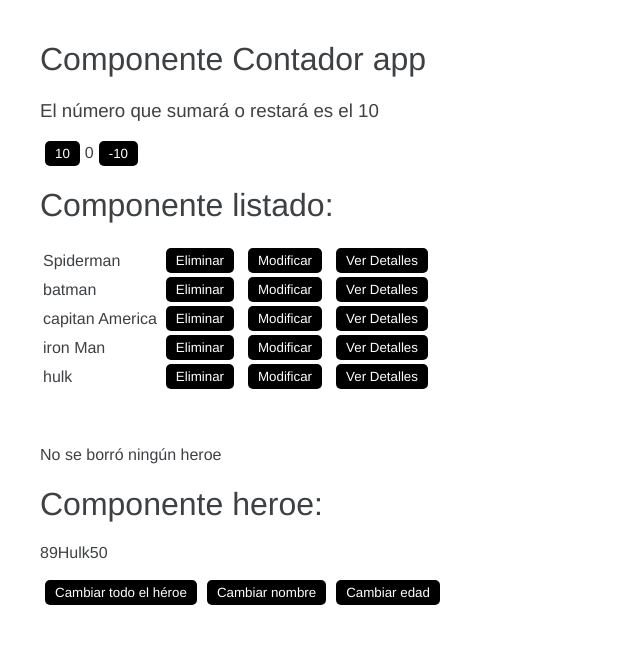
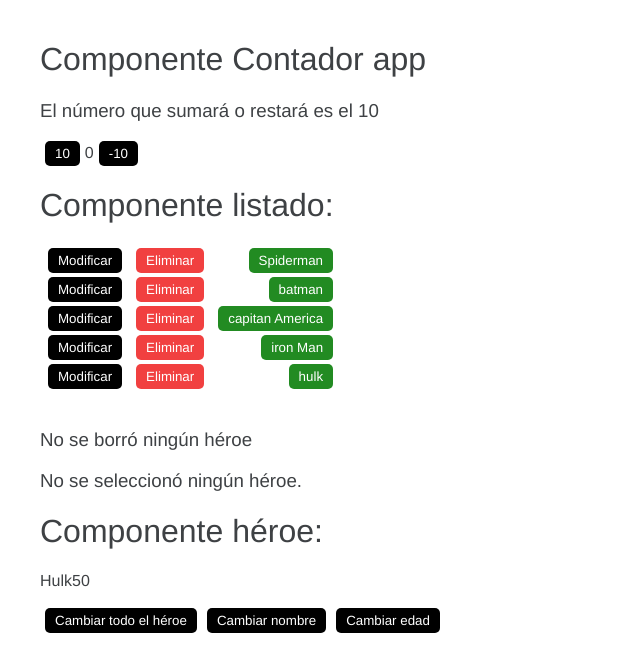
Before and after one commit to fvameric/DAW2_Angular_Heroes, an Angular app: page / in a window 1280 px wide. Shown: the top 672 px of the page, without its empty margins (0-640 px from the left). Built offline with nearby package versions, Linux system fonts and the light colour scheme.

Commit message:
Cambios visuales y comentarios
Retoques visuales, funcionalidad y añadidos comentarios en listado.component.ts.

```diff
--- a/src/app/heroes/Heroe.ts
+++ b/src/app/heroes/Heroe.ts
@@ -1,5 +1,4 @@
 export interface Heroe {
-    id: number,
     nombre: string,
     edad: number;
 }
--- a/src/app/heroes/Heroe/heroes.component.html
+++ b/src/app/heroes/Heroe/heroes.component.html
@@ -1,5 +1,5 @@
-<h1>Componente heroe:</h1>
-{{id}}{{name}}{{years}}
+<h1>Componente héroe:</h1>
+{{name}}{{years}}
 <br><br>
 <button (click)="cambiarHeroe()">Cambiar todo el héroe</button>
 <button (click)="cambiarNombre()">Cambiar nombre</button>
--- a/src/app/heroes/Heroe/heroes.component.ts
+++ b/src/app/heroes/Heroe/heroes.component.ts
@@ -11,11 +11,11 @@ import { Heroe } from 'src/app/heroes/Heroe';
 export class HeroesComponent implements OnInit {
 
   heroes: Heroe[] = [
-    { id: 10, nombre: 'Spiderman', edad: 20 },
-    { id: 40, nombre: 'batman', edad: 45 },
-    { id: 21, nombre: 'capitan America', edad: 140 },
-    { id: 3, nombre: 'iron Man', edad: 56 },
-    { id: 89, nombre: 'hulk', edad: 50 }
+    { nombre: 'Spiderman', edad: 20 },
+    { nombre: 'batman', edad: 45 },
+    { nombre: 'capitan America', edad: 140 },
+    { nombre: 'iron Man', edad: 56 },
+    { nombre: 'hulk', edad: 50 }
   ];
 
   constructor() { }
@@ -30,7 +30,6 @@ export class HeroesComponent implements OnInit {
   }
 
   cambiarHeroe() {
-    this.id = this.heroes[this.buscarNumRandom()].id;
     this.name = this.ponerMayuscula(this.heroes[this.buscarNumRandom()].nombre);
     this.years = this.heroes[this.buscarNumRandom()].edad;
   }
--- a/src/app/heroes/listado/listado.component.css
+++ b/src/app/heroes/listado/listado.component.css
@@ -1,5 +1,11 @@
 th {
     text-align: left;
+}
+
+label {
+    background-color: rgb(116, 216, 250);
+    padding: 2px;
+    border-radius: 5px;
     font-weight: bold;
 }
 
@@ -9,6 +15,44 @@ th {
     -moz-border-radius: 5px;
     border-radius: 5px;
     padding: 10px;
-    width: 400px;
-    color: #000000;
+    width: 350px;
 }
+
+.divModificado h3 {
+    font-weight: bold;
+    color: black;
+}
+
+.divModificado label {
+    font-weight: bold;
+    color: black;
+}
+
+.btn-modificar:hover {
+    background-color: rgb(160, 160, 160);
+}
+
+.btn-modificar:focus {
+    background-color:cornflowerblue;
+}
+
+.btn-aceptarmodif:active {
+    background-color: cornflowerblue;
+}
+
+.btn-danger {
+    background-color: rgb(241, 64, 64);
+}
+
+.btn-danger:hover {
+    background-color: rgb(170, 3, 3);
+}
+
+.btn-heroes {
+    float: right;
+    background-color:forestgreen;
+}
+
+.btn-heroes:hover {
+    background-color:rgb(0, 97, 0);
+}
--- a/src/app/heroes/listado/listado.component.html
+++ b/src/app/heroes/listado/listado.component.html
@@ -1,30 +1,40 @@
 <h1>Componente listado:</h1>
 <table>
     <tr *ngFor="let heroe of heroes; let i = index">
-        <td>{{heroe.nombre}}</td>
-        <td><button type="button" (click)="eliminarHeroe(i)">Eliminar</button></td>
-        <td><button type="button" (click)="modificarHeroe(i)">Modificar</button></td>
-        <td><button type="button" (click)="verDetallesHeroe(i)">Ver Detalles</button></td>
-        <td *ngIf="seleccionado && indice == i">
-            {{heroeDetalle.id}} - {{heroeDetalle.nombre}} - {{heroeDetalle.edad}}
+        <td><button type="button" class="btn-modificar" (click)="modificarHeroe(i)">Modificar</button></td>
+        <td><button type="button" class="btn-danger" (click)="eliminarHeroe(i)">Eliminar</button></td>
+        <td><button type="button" class="btn-heroes" (click)="verDetallesHeroe(i)">{{heroe.nombre}}</button></td>
+        <td *ngIf="selecVerDetalles && indice == i">
+            <div class="detalles">
+                Nombre: <label>{{heroeDetalle.nombre}}</label> Edad: <label>{{heroeDetalle.edad}}</label>
+            </div>
         </td>
     </tr>
 </table>
 <br>
 
 <div class="divModificado" *ngIf="selecModificado && heroeModificado.nombre && !eliminado">
-    <h3>Modificar heroe {{heroeModificado.nombre}}</h3>
+    <h3>Modificar héroe:</h3>
     <div>
-        <label for="name">Name</label>
-        <input type="text" id="username" name="username" #username>
-        <button type="button" (click)="submit(username.value)">Aceptar modificaciones</button>
+        <input type="text" value="{{heroeModificado.nombre}}" id="username" name="username" #username>
+        <br>
+        <input type="text" value="{{heroeModificado.edad}}" id="edad" name="edad" #edad>
+        <br><br>
+        <button type="button" class="btn-aceptarmodif" (click)="submit(username.value, edad.value)">Aceptar modificaciones</button>
         <br><br>
     </div>
 </div>
 
 <ng-container *ngIf="heroeEliminado.nombre; else ningunoBorrado">
-    <br><br>Se eliminó: {{heroeEliminado.nombre}}
+    <h3>Se eliminó: <label>{{heroeEliminado.nombre}}</label></h3>
 </ng-container>
 <ng-template #ningunoBorrado>
-    <br><br>No se borró ningún heroe
+    <h3>No se borró ningún héroe</h3>
 </ng-template>
+
+<ng-container *ngIf="heroeDetalle.nombre; else ningunoSeleccionado">
+    <h3>Se seleccionó el héroe: <label>{{heroeDetalle.nombre}}</label></h3>
+</ng-container>
+<ng-template #ningunoSeleccionado>
+    <h3>No se seleccionó ningún héroe.</h3>
+</ng-template>
--- a/src/app/heroes/listado/listado.component.ts
+++ b/src/app/heroes/listado/listado.component.ts
@@ -1,5 +1,6 @@
 import { Component, OnInit } from '@angular/core';
 
+// import necesario de la interface Heroe al estar en otro archivo
 import { Heroe } from 'src/app/heroes/Heroe';
 
 @Component({
@@ -9,38 +10,51 @@ import { Heroe } from 'src/app/heroes/Heroe';
 })
 export class ListadoComponent implements OnInit {
 
+  // array heroes
   heroes: Heroe[] = [
-    { id: 10, nombre: 'Spiderman', edad: 20 },
-    { id: 40, nombre: 'batman', edad: 45 },
-    { id: 21, nombre: 'capitan America', edad: 140 },
-    { id: 3, nombre: 'iron Man', edad: 56 },
-    { id: 89, nombre: 'hulk', edad: 50 }
+    { nombre: 'Spiderman', edad: 20 },
+    { nombre: 'batman', edad: 45 },
+    { nombre: 'capitan America', edad: 140 },
+    { nombre: 'iron Man', edad: 56 },
+    { nombre: 'hulk', edad: 50 }
   ];
 
+  // distintos heroes dependiendo de si se quiere eliminar, ver detalle o modificar
+  // he tenido dudas respecto a si es mejor utilizar un solo dummy,
+  // pero he preferido separarlos para que no hayan solapamientos raros
   heroeEliminado: Heroe = {
-    id: 0, nombre: '', edad: 0
+    nombre: '', edad: 0
   };
   heroeDetalle: Heroe = {
-    id: 0, nombre: '', edad: 0
+    nombre: '', edad: 0
   };
   heroeModificado: Heroe = {
-    id: 0, nombre: '', edad: 0
+    nombre: '', edad: 0
   };
 
+  // estos flags están sobretodo para que se muestren o no detalles del html con las directivas *ngIf
   eliminado: boolean = false;
-  seleccionado: boolean = false;
+  selecVerDetalles: boolean = false;
   selecModificado: boolean = false;
 
+  // el primer índice lo utilizo para saber cual se selecciona para ver detalles o para eliminar
+  // 'indiceModificado' lo utilizo tan solo como flag, para saber si el botón que pulso es el mismo que el que estoy viendo en
+  // la ventanita de modificar, en caso de ser el mismo botón, pues se ocultará, si es un índice distinto
+  // entonces es que estoy pulsando el botón modificar de otro héroe distinto
+  // así, en vez de tener que cerrar y volver a abrir, le digo que no se cierre y que ponga directamente la info del otro héroe
   indice: number = 0;
   indiceModificado: number = 0;
 
   constructor(
   ) { }
 
-
   ngOnInit(): void {
   }
 
+  // click de eliminar
+  // indice a -1 porque si fuera 0 me borraría directamente el primer elemento
+  // primero probé con "delete this.heroes[i];" en vez de "splice"
+  // pero parece que con delete te deja un undefined, no se borra realmente el elemento
   eliminarHeroe(i:number) {
     this.indice = -1;
     this.eliminado = true;
@@ -48,27 +62,36 @@ export class ListadoComponent implements OnInit {
     this.heroes.splice(i,1);
   }
 
+  // click para ver un poco más de información del héroe
+  // le paso el índice para saber cual héroe clico, selecVerDetalles para utilizarlo en ngIf y que se muestre
+  verDetallesHeroe(i:number) {
+    this.indice = i;
+    this.selecVerDetalles = true;
+    this.heroeDetalle = this.heroes[i];
+  }
+
+  // click para modificar
+  // pongo eliminado en false para que no tenga conflictos con el botón de eliminar
+  // guardo el héroe
   modificarHeroe(i:number) {
     this.eliminado = false;
     this.heroeModificado = this.heroes[i];
-    this.indiceModificado = i;
 
-    //para abrir y cerrar el div con el mismo botón
+    // para abrir y cerrar el div con el mismo botón
     if (this.selecModificado) {
-      this.selecModificado = false;
+      if (this.indiceModificado == i) {
+        this.selecModificado = false;
+      }
     } else {
       this.selecModificado = true;
     }
 
+    this.indiceModificado = i;
   }
 
-  verDetallesHeroe(i:number) {
-    this.indice = i;
-    this.seleccionado = true;
-    this.heroeDetalle = this.heroes[i];
-  }
-
-  submit(str:string) {
-    this.heroes[this.indiceModificado].nombre = str;
+  // botón para aceptar las modificaciones
+  submit(nuevoNombre:string, nuevaEdad:string) {
+    this.heroes[this.indiceModificado].nombre = nuevoNombre;
+    this.heroes[this.indiceModificado].edad = parseInt(nuevaEdad);
   }
 }
--- a/src/index.html
+++ b/src/index.html
@@ -2,7 +2,7 @@
 <html lang="en">
 <head>
   <meta charset="utf-8">
-  <title>FirstAppAngular</title>
+  <title>M06 Ejercicios Angular </title>
   <base href="/">
   <meta name="viewport" content="width=device-width, initial-scale=1">
   <link rel="icon" type="image/x-icon" href="favicon.ico">
```
